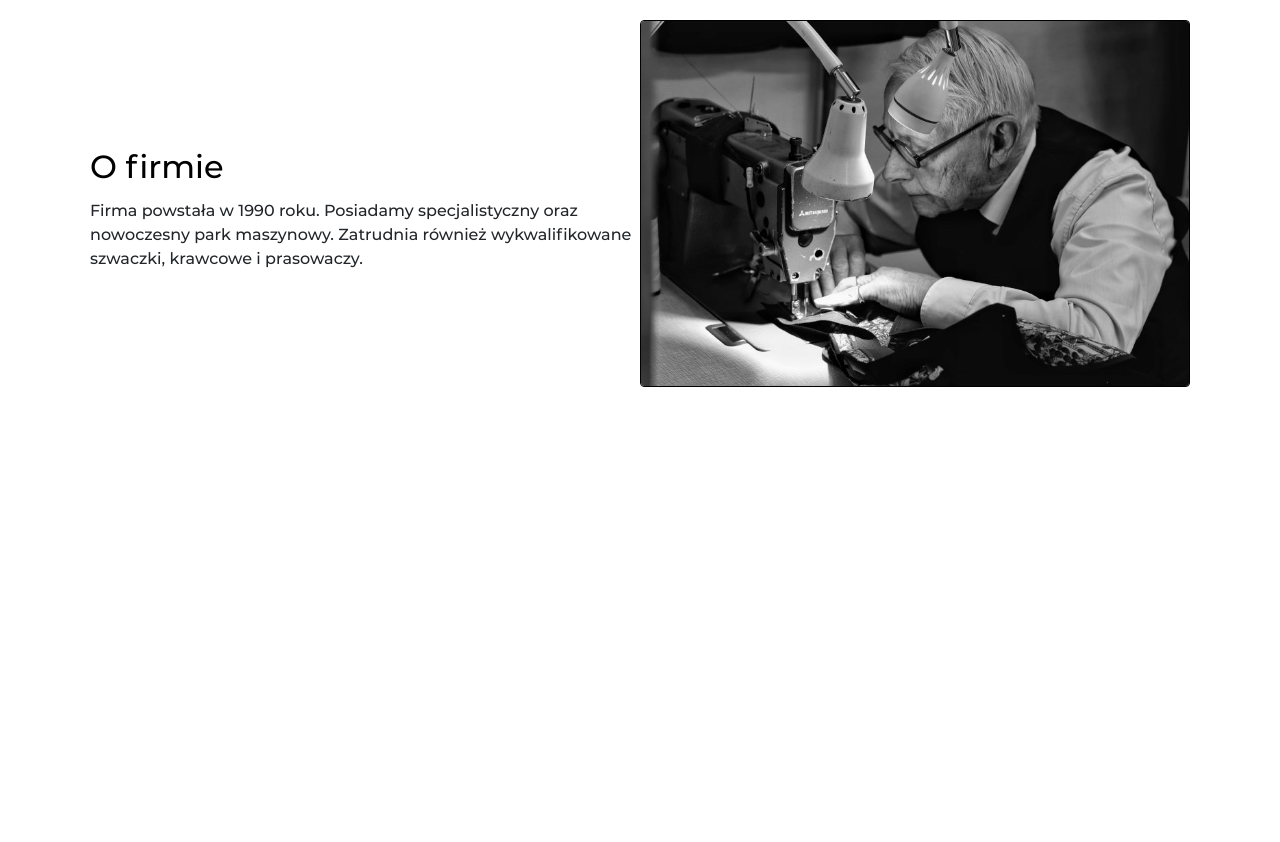
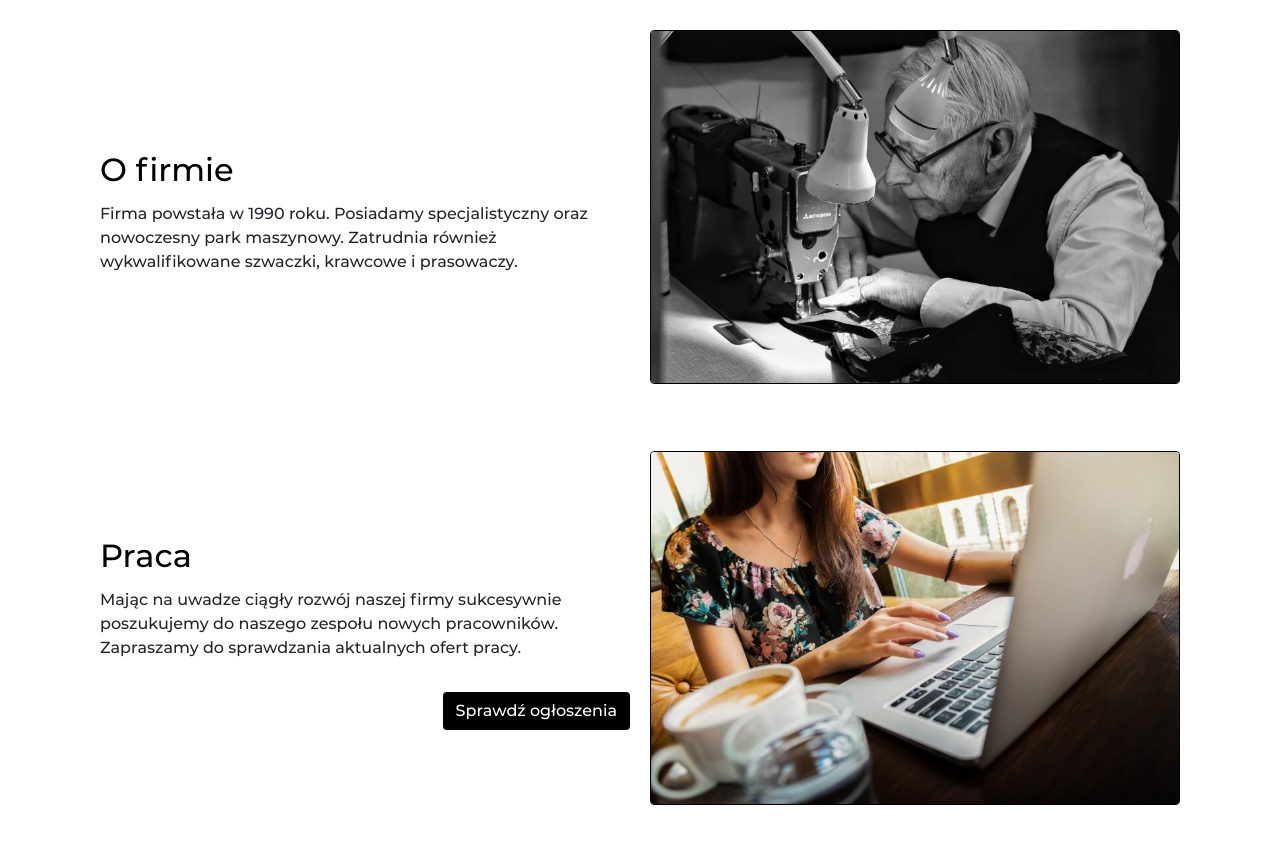
Before and after one commit to rafpil/Annkow_webpage, a website built with webpack: page src/index.html in a window 1280 px wide. Before the commit the page ends 800 px from the top, so only its background shows below. Built offline with nearby package versions, Linux system fonts and the light colour scheme; files whose address does not match are found by name.

Commit message:
Added work section

```diff
--- a/src/index.html
+++ b/src/index.html
@@ -12,6 +12,7 @@
     <main>
         <article>
             <%= require('html-loader!./sections/about/about.html') %>
+                <%= require('html-loader!./sections/work/work.html') %>
         </article>
     </main>
 </body>
--- /dev/null
+++ b/src/sections/work/work.html
@@ -0,0 +1,15 @@
+<section id="work" class="work container">
+    <div class="row">
+        <div class="col-12 col-sm-6 col-md-6 col-lg-6 col-xl-6">
+            <h2>Praca</h2>
+            <p>Mając na uwadze ciągły rozwój naszej firmy sukcesywnie poszukujemy do naszego zespołu nowych
+                pracowników.</p>
+            <div>Zapraszamy do sprawdzania aktualnych ofert pracy.</div>
+            <a href="https://www.olx.pl/praca/" class="button" target="_blank" role="button" rel="noreferrer"
+                aria-pressed="false" aria-label="Otwórz w nowym oknie">Sprawdź ogłoszenia</a>
+        </div>
+        <div class="col-12 col-sm-6 col-md-6 col-lg-6 col-xl-6">
+            <img src="./img/work-women.jpeg" class="img" alt="Kobieta pracująca na laptopie">
+        </div>
+    </div>
+</section>
--- /dev/null
+++ b/src/sections/work/work.scss
@@ -0,0 +1,8 @@
+.work {
+    @include section-padding;
+
+    & .button {
+        margin-top: 2rem;
+        float: right;
+    }
+}
--- a/src/styles.scss
+++ b/src/styles.scss
@@ -2,6 +2,9 @@
 @import 'shared/grid.scss';
 @import 'shared/variables.scss';
 @import 'shared/mixins.scss';
+
+@import 'sections/about/about.scss';
+@import 'sections/work/work.scss';
 
 
 // Global styles
@@ -39,6 +42,47 @@ h2 {
     font-weight: 500;
 }
 
+a:active,
+// a:focus,
+a:visited {
+    outline: none;
+}
+
+a {
+    color: $secondary;
+    text-decoration: none;
+
+    &:hover {
+        color: $primary;
+    }
+}
+
+.button {
+    cursor: pointer;
+    color: $white;
+    background-color: $secondary;
+    border-color: $secondary;
+    font-weight: 400;
+    text-align: center;
+    border: 1px solid transparent;
+    padding: 0.375rem 0.75rem;
+    border-radius: 0.25rem;
+    transition: color 0.15s ease-in-out, background-color 0.15s ease-in-out, border-color 0.15s ease-in-out, box-shadow 0.15s ease-in-out;
+
+    &:hover {
+        border-color: $primary;
+        background: $primary;
+        color: $secondary;
+    }
+
+    &:focus {
+        color: $white;
+        background-color: #23272b;
+        border-color: #1d2124;
+        box-shadow: 0 0 0 0.2rem rgba(82, 88, 93, 0.5);
+    }
+}
+
 .img {
     max-width: 100%;
     height: auto;
```
Also changed, not shown: src/sections/work/img/work-women.jpeg (added), src/sections/work/img/work-women_przed_kompresja.jpeg (added), src/sections/work/img/work.jpg (added).
